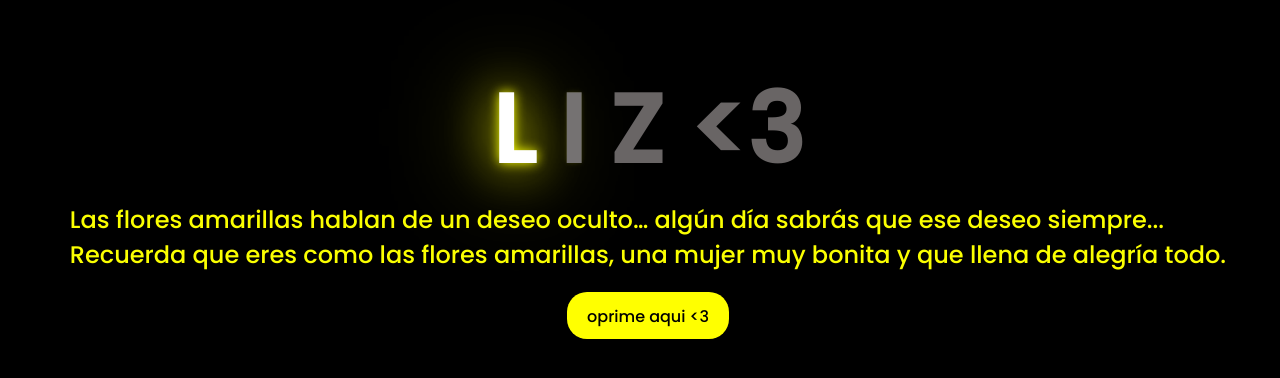
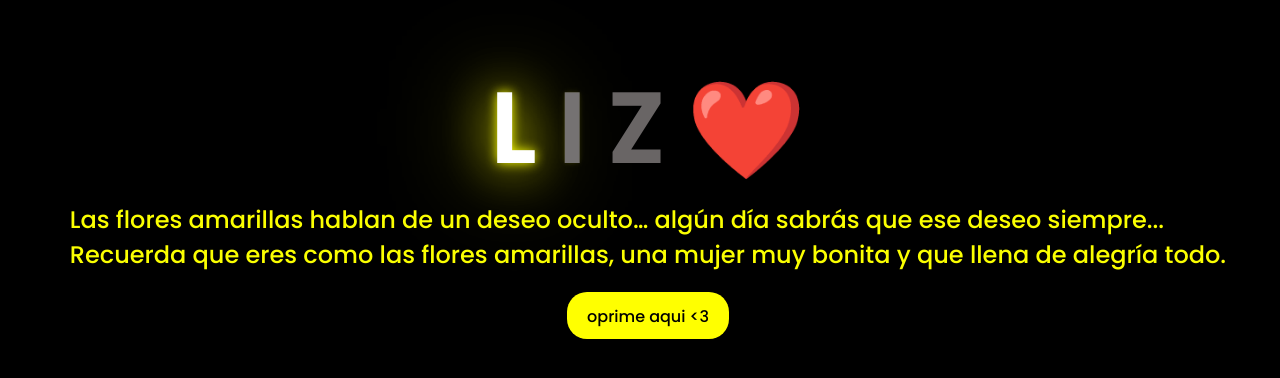
Before and after one commit to ospaternina/liz, a plain HTML site: page index.html in a window 1280 px wide. Shown: the part 210-588 px from the top of the page. Drawn offline with Linux system fonts and the light colour scheme.

Commit message:
Update index.html

```diff
--- a/index.html
+++ b/index.html
@@ -14,7 +14,7 @@
         <span>L</span>
         <span>I</span>
         <span>Z</span>
-        <span><3</span>
+        <span>❤️</span>
     </div>
     <div class="greetings">
         <span></span>
```
